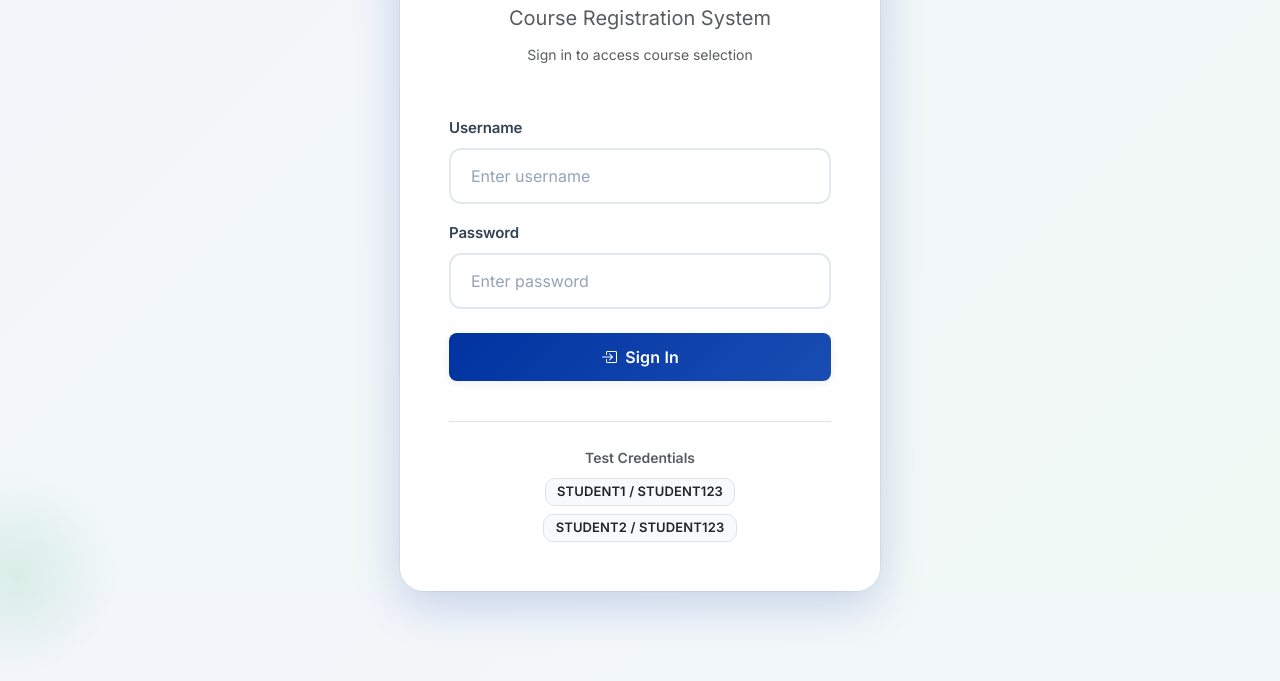
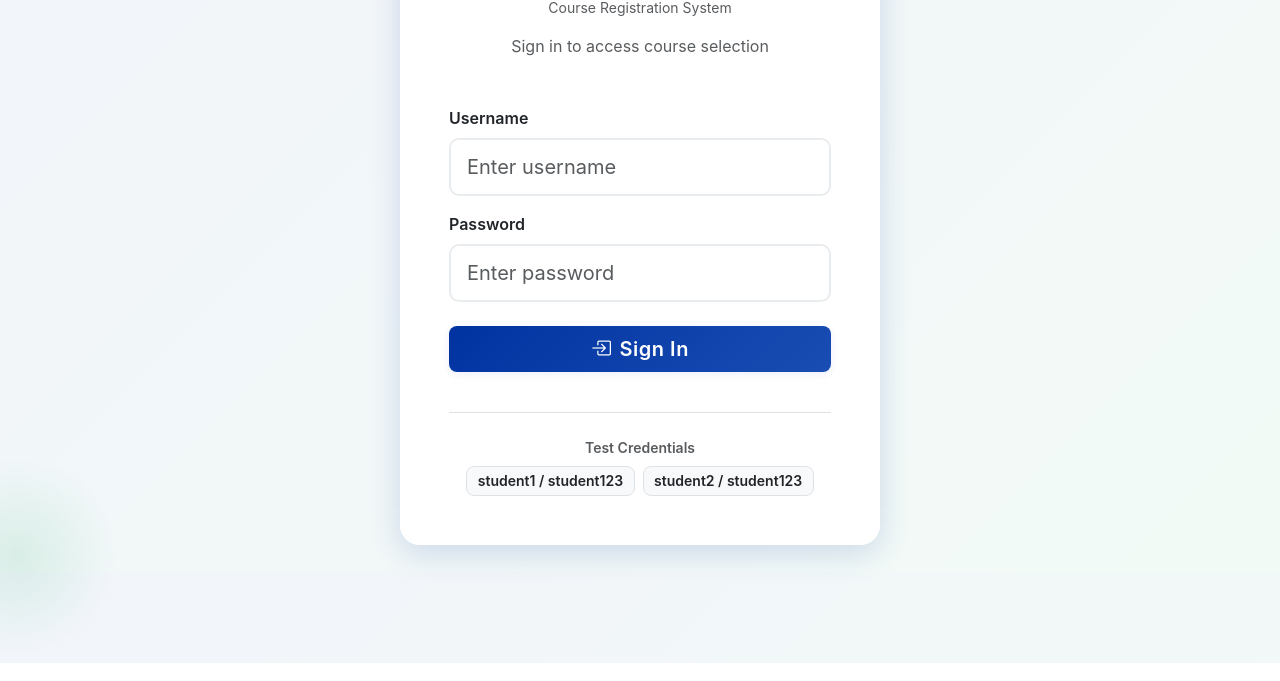
Before and after one commit to AdityaAloof/CourseReg_Lite, a plain HTML site: page index.html in a window 1280 px wide. Shown: the part 227-908 px from the top of the page. Drawn offline with nearby package versions, Linux system fonts and the light colour scheme.

Commit message:
Revert typography changes - restore original simpler design

```diff
--- a/assets/css/styles.css
+++ b/assets/css/styles.css
@@ -8,55 +8,16 @@
   --shadow-sm: 0 2px 8px rgba(0, 51, 160, 0.08);
   --shadow-md: 0 4px 16px rgba(0, 51, 160, 0.12);
   --shadow-lg: 0 8px 32px rgba(0, 51, 160, 0.16);
-  --shadow-xl: 0 12px 48px rgba(0, 51, 160, 0.2);
-
-  /* Typography */
-  --font-display: 'Poppins', -apple-system, BlinkMacSystemFont, sans-serif;
-  --font-body: 'Inter', -apple-system, BlinkMacSystemFont, 'Segoe UI', Roboto, sans-serif;
-
-  /* Spacing */
-  --spacing-xs: 0.25rem;
-  --spacing-sm: 0.5rem;
-  --spacing-md: 1rem;
-  --spacing-lg: 1.5rem;
-  --spacing-xl: 2rem;
-  --spacing-2xl: 3rem;
 }
 
 * {
-  transition: all 0.3s cubic-bezier(0.4, 0, 0.2, 1);
+  transition: all 0.3s ease;
 }
 
 body {
-  font-family: var(--font-body);
-  font-size: 1rem;
-  line-height: 1.6;
-  font-weight: 400;
-  color: #1f2937;
-  background: linear-gradient(135deg, #f8fafc 0%, #f1f5f9 50%, #e2e8f0 100%);
+  font-family: -apple-system, BlinkMacSystemFont, 'Segoe UI', Roboto, 'Helvetica Neue', Arial, sans-serif;
+  background: linear-gradient(135deg, #f5f7fa 0%, #e9ecef 100%);
   min-height: 100vh;
-  -webkit-font-smoothing: antialiased;
-  -moz-osx-font-smoothing: grayscale;
-}
-
-h1, h2, h3, h4, h5, h6 {
-  font-family: var(--font-display);
-  font-weight: 700;
-  line-height: 1.2;
-  letter-spacing: -0.02em;
-  color: #0f172a;
-}
-
-h1 { font-size: 2.5rem; font-weight: 800; }
-h2 { font-size: 2rem; font-weight: 700; }
-h3 { font-size: 1.5rem; font-weight: 700; }
-h4 { font-size: 1.25rem; font-weight: 600; }
-h5 { font-size: 1.1rem; font-weight: 600; }
-h6 { font-size: 1rem; font-weight: 600; }
-
-p {
-  line-height: 1.7;
-  color: #475569;
 }
 
 /* Primary buttons use blue */
@@ -64,14 +25,10 @@ p {
   background: var(--semo-blue-gradient);
   border: none;
   box-shadow: var(--shadow-sm);
-  font-family: var(--font-body);
   font-weight: 600;
-  font-size: 1rem;
-  letter-spacing: 0.01em;
-  padding: 0.75rem 1.5rem;
+  letter-spacing: 0.5px;
   position: relative;
   overflow: hidden;
-  text-transform: none;
 }
 
 .btn-primary::before {
@@ -120,13 +77,12 @@ p {
 
 /* Course cards */
 .course-card {
-  transition: all 0.4s cubic-bezier(0.4, 0, 0.2, 1);
-  border: 2px solid #e2e8f0;
-  border-radius: 16px;
-  background: #ffffff;
+  transition: all 0.3s cubic-bezier(0.4, 0, 0.2, 1);
+  border: 2px solid #e9ecef;
+  border-radius: 12px;
+  background: white;
   overflow: hidden;
   position: relative;
-  box-shadow: 0 1px 3px rgba(0, 0, 0, 0.05);
 }
 
 .course-card::before {
@@ -146,10 +102,9 @@ p {
 }
 
 .course-card:hover {
-  transform: translateY(-6px);
-  box-shadow: var(--shadow-xl), 0 0 0 1px rgba(0, 51, 160, 0.1);
+  transform: translateY(-4px) scale(1.02);
+  box-shadow: var(--shadow-lg);
   border-color: var(--semo-blue);
-  background: #ffffff;
 }
 
 .course-card.in-cart {
@@ -226,23 +181,12 @@ p {
 }
 
 .login-card {
-  backdrop-filter: blur(20px);
-  background: rgba(255, 255, 255, 0.98);
-  box-shadow: var(--shadow-xl), 0 0 0 1px rgba(0, 0, 0, 0.05);
-  border-radius: 24px;
-  border: 1px solid rgba(255, 255, 255, 0.8);
-  animation: slideUp 0.6s cubic-bezier(0.4, 0, 0.2, 1);
-  overflow: hidden;
-}
-
-.login-card::before {
-  content: '';
-  position: absolute;
-  top: 0;
-  left: 0;
-  right: 0;
-  height: 4px;
-  background: var(--semo-blue-gradient);
+  backdrop-filter: blur(10px);
+  background: rgba(255, 255, 255, 0.95);
+  box-shadow: var(--shadow-lg);
+  border-radius: 20px;
+  border: 1px solid rgba(255, 255, 255, 0.3);
+  animation: slideUp 0.6s ease-out;
 }
 
 @keyframes slideUp {
@@ -257,36 +201,16 @@ p {
 }
 
 .form-control {
-  font-family: var(--font-body);
-  font-size: 1rem;
-  border-radius: 12px;
-  border: 2px solid #e2e8f0;
-  padding: 0.875rem 1.25rem;
-  transition: all 0.3s cubic-bezier(0.4, 0, 0.2, 1);
-  background-color: #ffffff;
-  color: #1e293b;
-  font-weight: 400;
-}
-
-.form-control::placeholder {
-  color: #94a3b8;
-  font-weight: 400;
+  border-radius: 10px;
+  border: 2px solid #e9ecef;
+  padding: 12px 16px;
+  transition: all 0.3s ease;
 }
 
 .form-control:focus {
   border-color: var(--semo-blue);
-  box-shadow: 0 0 0 4px rgba(0, 51, 160, 0.1), 0 4px 12px rgba(0, 51, 160, 0.15);
-  transform: translateY(-1px);
-  background-color: #ffffff;
-}
-
-.form-label {
-  font-family: var(--font-body);
-  font-weight: 600;
-  font-size: 0.9375rem;
-  color: #334155;
-  margin-bottom: 0.5rem;
-  letter-spacing: -0.01em;
+  box-shadow: 0 0 0 0.25rem rgba(0, 51, 160, 0.15);
+  transform: translateY(-2px);
 }
 
 /* Navbar enhancements */
@@ -297,15 +221,8 @@ p {
 }
 
 .navbar-brand {
-  font-family: var(--font-display);
-  font-size: 1.375rem;
-  font-weight: 700;
-  letter-spacing: -0.01em;
-}
-
-.navbar-text {
-  font-family: var(--font-body);
-  font-weight: 500;
+  font-size: 1.25rem;
+  letter-spacing: 0.5px;
 }
 
 /* Confirmation page */
@@ -385,13 +302,10 @@ p {
 
 /* Badge enhancements */
 .badge {
-  font-family: var(--font-body);
   font-weight: 600;
-  padding: 0.5em 0.875em;
-  border-radius: 10px;
-  font-size: 0.8125rem;
-  letter-spacing: 0.01em;
-  text-transform: uppercase;
+  padding: 0.5em 0.75em;
+  border-radius: 8px;
+  font-size: 0.875rem;
 }
 
 /* Alert enhancements */
@@ -431,28 +345,12 @@ html {
 
 /* Course code badge */
 .course-code-badge {
-  font-family: var(--font-display);
   background: var(--semo-blue-gradient);
   color: white;
-  padding: 0.625rem 1.125rem;
-  border-radius: 12px;
+  padding: 0.5rem 1rem;
+  border-radius: 8px;
   font-weight: 700;
-  font-size: 1.125rem;
-  letter-spacing: 0.02em;
+  font-size: 1.1rem;
   display: inline-block;
   box-shadow: var(--shadow-sm);
-  text-transform: uppercase;
 }
-
-.card-title {
-  font-family: var(--font-display);
-  font-weight: 700;
-  color: #0f172a;
-  letter-spacing: -0.01em;
-}
-
-.card-text {
-  font-family: var(--font-body);
-  line-height: 1.7;
-  color: #64748b;
-}
--- a/index.html
+++ b/index.html
@@ -4,9 +4,6 @@
     <meta charset="utf-8">
     <meta name="viewport" content="width=device-width, initial-scale=1">
     <title>CourseReg Lite</title>
-    <link rel="preconnect" href="https://fonts.googleapis.com">
-    <link rel="preconnect" href="https://fonts.gstatic.com" crossorigin>
-    <link href="https://fonts.googleapis.com/css2?family=Inter:wght@400;500;600;700;800&family=Poppins:wght@600;700;800&display=swap" rel="stylesheet">
     <link href="https://cdn.jsdelivr.net/npm/bootstrap@5.3.3/dist/css/bootstrap.min.css" rel="stylesheet">
     <link href="https://cdn.jsdelivr.net/npm/bootstrap-icons@1.11.3/font/bootstrap-icons.css" rel="stylesheet">
     <link href="assets/css/styles.css" rel="stylesheet">
@@ -19,9 +16,9 @@
                     <div class="mb-3">
                         <i class="bi bi-mortarboard-fill text-primary" style="font-size: 3.5rem;"></i>
                     </div>
-                    <h1 class="display-5 fw-bold text-primary mb-3">CourseReg Lite</h1>
-                    <p class="lead text-muted mb-2">Course Registration System</p>
-                    <p class="text-muted small mb-0">Sign in to access course selection</p>
+                    <h1 class="h2 fw-bold text-primary mb-2">CourseReg Lite</h1>
+                    <p class="text-muted small mb-3">Course Registration System</p>
+                    <p class="text-muted mb-0">Sign in to access course selection</p>
                 </div>
 
                 <form id="loginForm">
```
Also changed, not shown: confirmation.html (+0 -3 lines), courses.html (+0 -3 lines).
